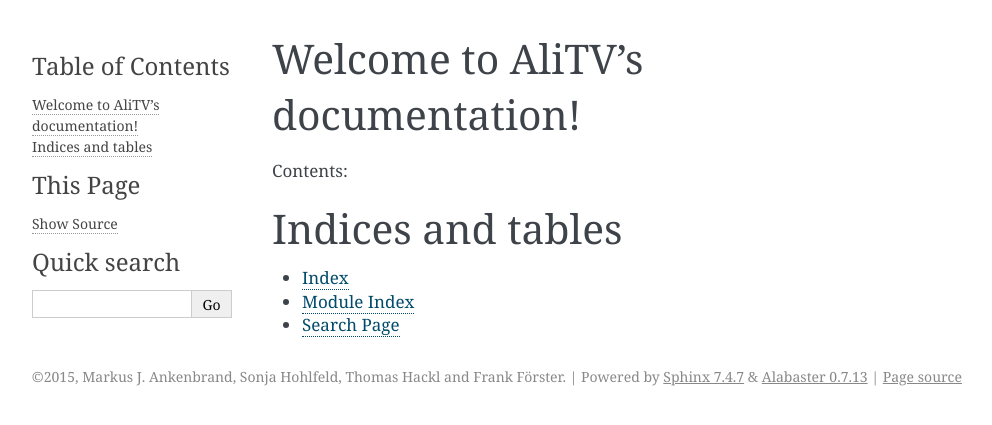
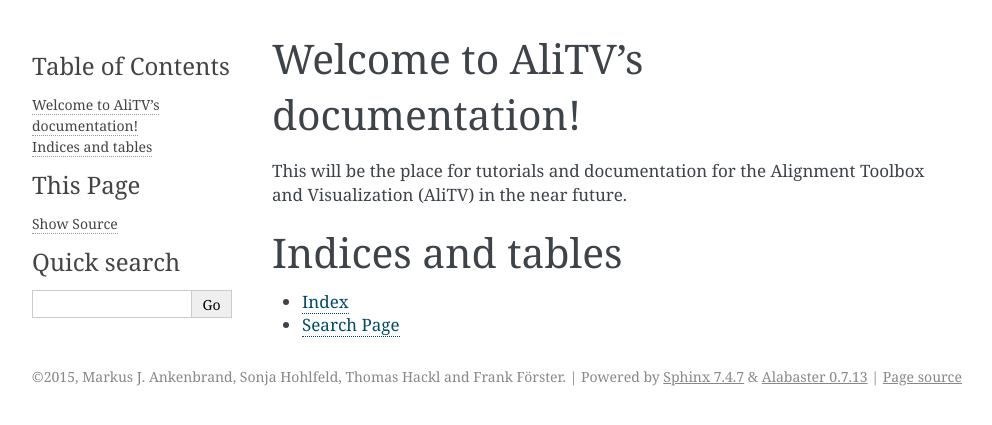
Before and after one commit to AliTVTeam/AliTV, a Sphinx documentation site: the page built from docs/index.rst, in a window 1280 px wide. Shown: the top 425 px of the page, without its empty margins (148-1140 px from the left). Built offline with Sphinx 7.4.7, drawn with Linux system fonts in a browser that asks for light colours.

Commit message:
Added placeholder string to announce future documentation

```diff
--- a/docs/index.rst
+++ b/docs/index.rst
@@ -6,7 +6,7 @@
 Welcome to AliTV's documentation!
 =================================
 
-Contents:
+This will be the place for tutorials and documentation for the Alignment Toolbox and Visualization (AliTV) in the near future.
 
 .. toctree::
    :maxdepth: 2
```
Also changed, not shown: other parts of docs/index.rst (+0 -1 lines).
